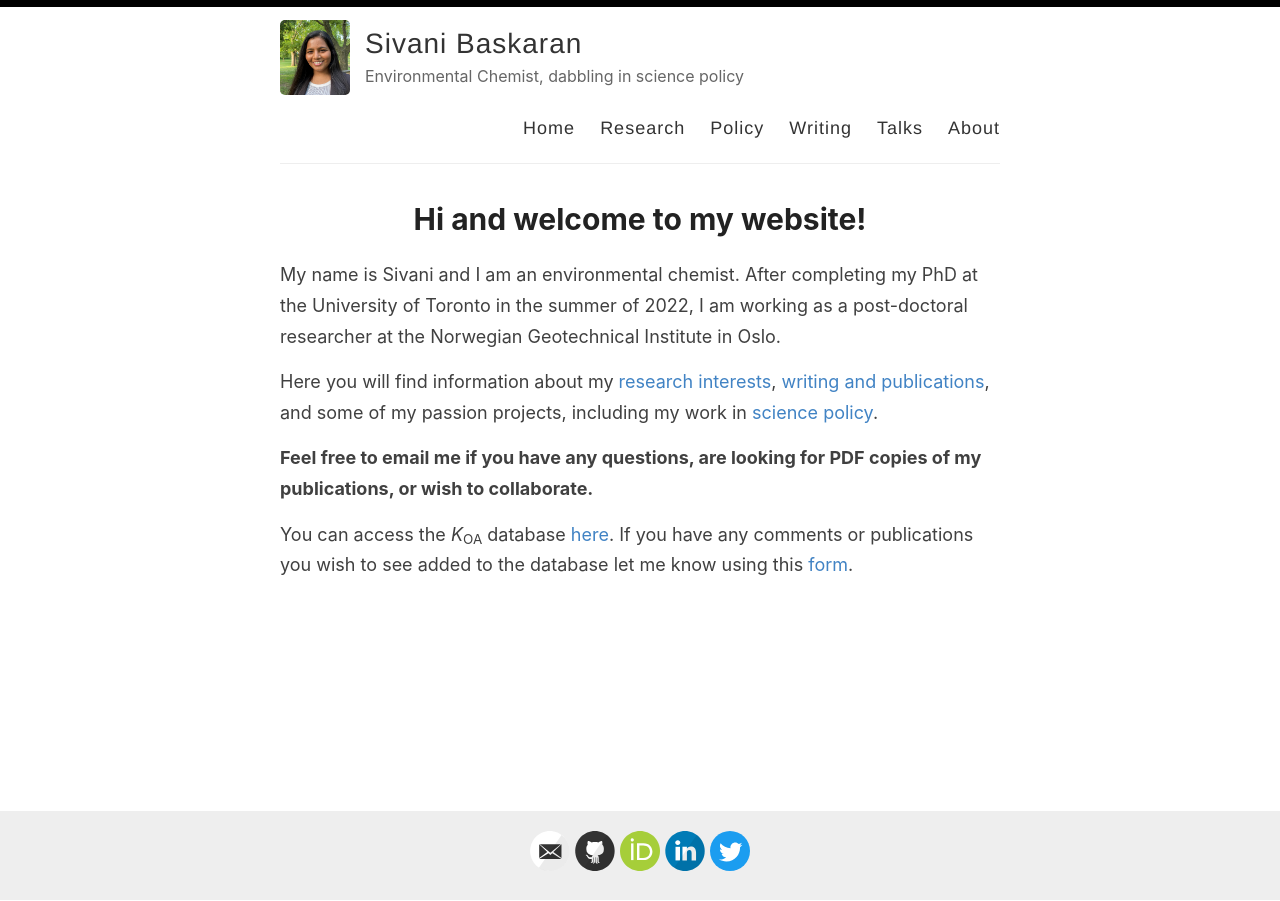
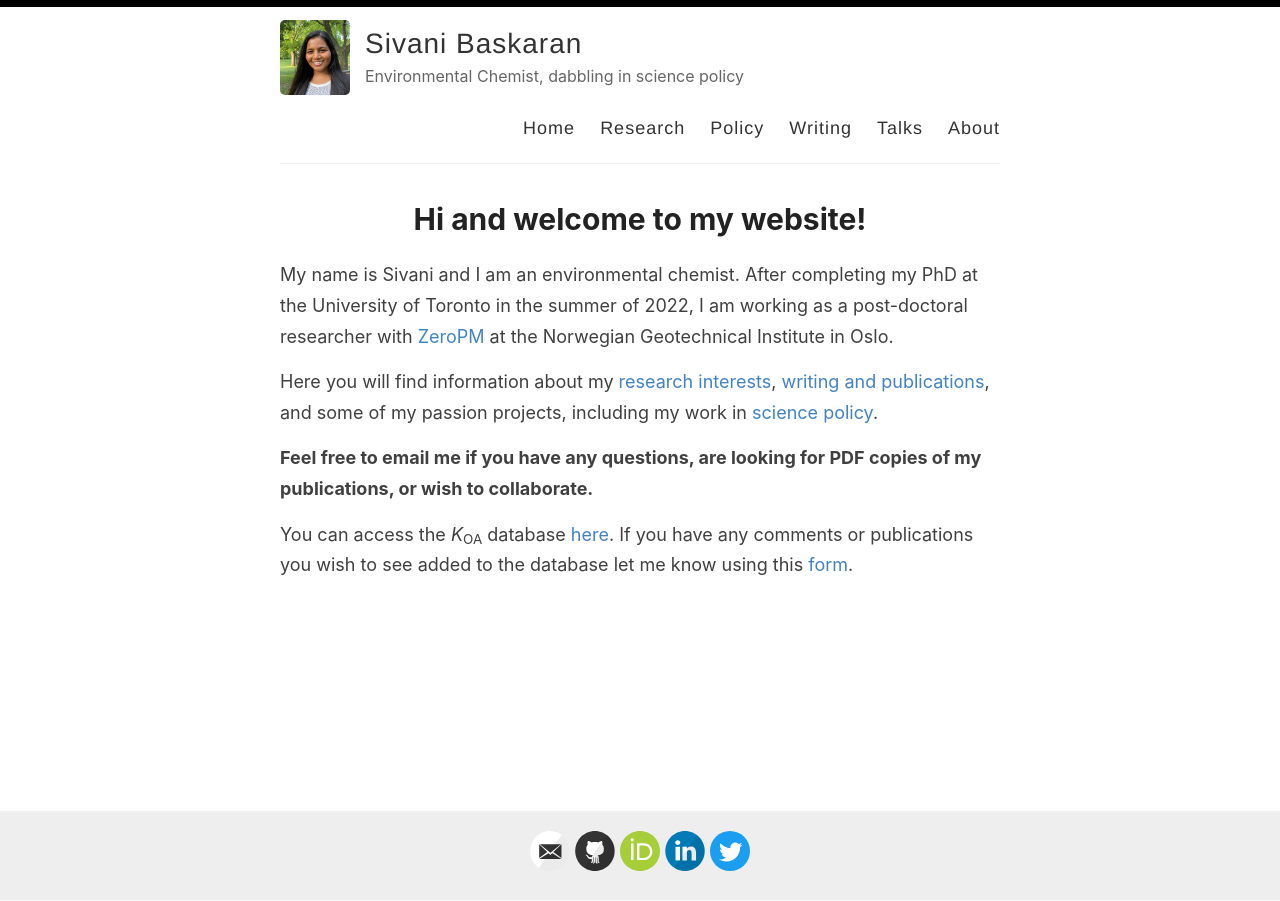
Before and after one commit to sivanibaskaran/sivanibaskaran.github.io, a Jekyll site: the page built from index.html, in a window 1280 px wide. Built offline with Jekyll 4.4.1, drawn with Linux system fonts in a browser that asks for light colours; the list of posts is cut into pages by our own code.

Commit message:
oct 2022

```diff
--- a/index.html
+++ b/index.html
@@ -4,7 +4,7 @@ layout: default
 
 <h1> Hi and welcome to my website! </h1>
 
-<p>My name is Sivani and I am an environmental chemist. After completing my PhD at the University of Toronto in the summer of 2022, I am working as a post-doctoral researcher at the Norwegian Geotechnical Institute in Oslo.
+<p>My name is Sivani and I am an environmental chemist. After completing my PhD at the University of Toronto in the summer of 2022, I am working as a post-doctoral researcher with <a href="https://zeropm.eu/">ZeroPM</a> at the Norwegian Geotechnical Institute in Oslo.
 
 <p>Here you will find information about my <a href="https://sivanibaskaran.github.io/research/">research interests</a>, <a href="https://sivanibaskaran.github.io/writing/">writing and publications</a>, and some of my passion projects, including my work in <a href="https://sivanibaskaran.github.io/policy/">science policy</a>.</p>
 
```
Also changed, not shown: 2 other files.
